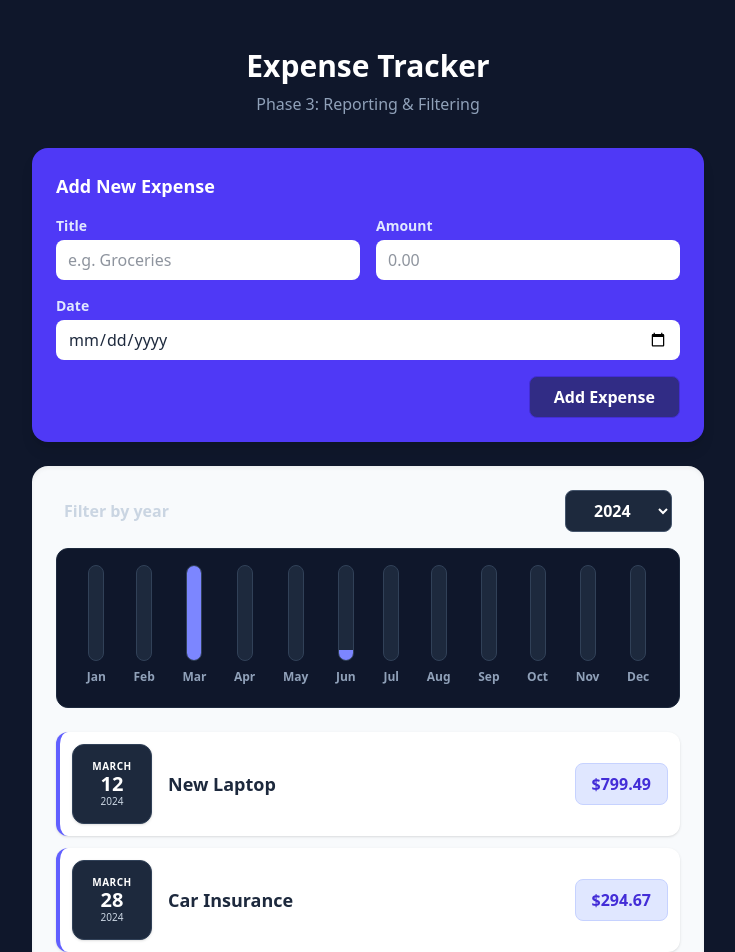
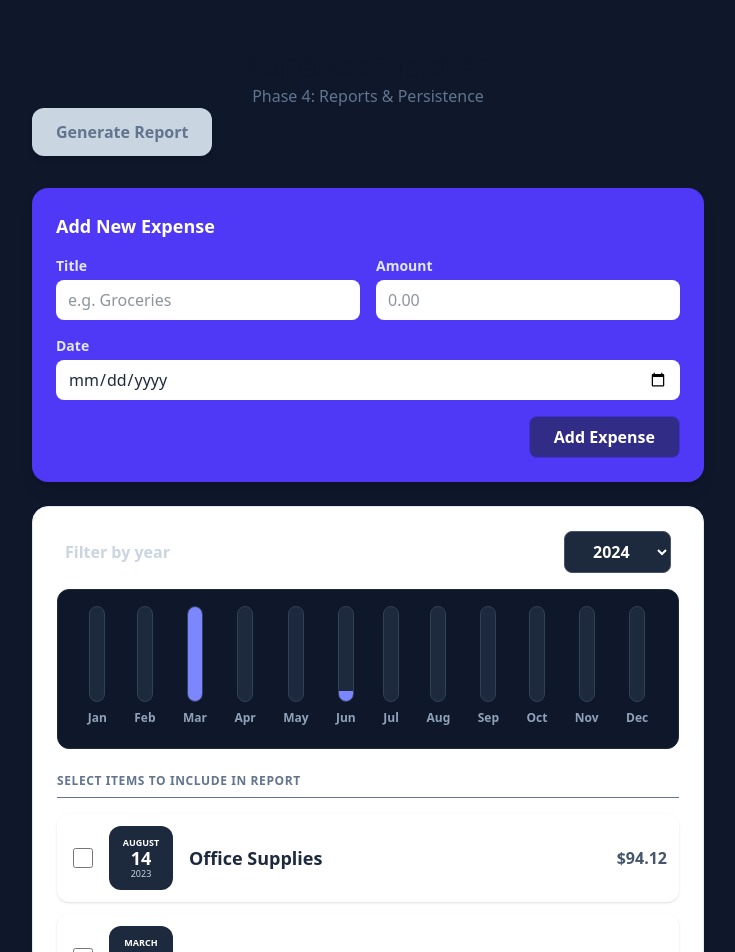
Before and after one commit to 251027-Java/RichardH, a React (Vite) app in the folder expense-tracker/: page / in a window 1280 px wide. Shown: the top 952 px of the page, without its empty margins (272-1007 px from the left). Built offline with nearby package versions, Linux system fonts and the light colour scheme.

Commit message:
phase 4 - report builder

```diff
--- a/expense-tracker/src/App.jsx
+++ b/expense-tracker/src/App.jsx
@@ -6,6 +6,8 @@ import ExpenseForm from "./components/ExpenseForm";
 import ExpenseList from "./components/ExpenseList/ExpenseList";
 import ExpensesChart from "./components/Expenses/ExpensesChart";
 import ExpensesFilter from "./components/Expenses/ExpensesFilter";
+import ReportSummary from "./components/ReportSummary";
+import SavedReportsList from "./components/SavedReportsList";
 
 // Mock data simulates a database response
 const DUMMY_EXPENSES = [
@@ -37,8 +39,11 @@ const DUMMY_EXPENSES = [
 
 function App() {
   const [expenses, setExpenses] = useState(DUMMY_EXPENSES);
-  // 1. State for the Filter
   const [filteredYear, setFilteredYear] = useState('2024');
+  // NEW STATE: Saved Reports List
+  const [selectedIds, setSelectedIds] = useState([]);
+  const [isReportVisible, setIsReportVisible] = useState(false);
+  const [savedReports, setSavedReports] = useState([]);
 
   const addExpenseHandler = (expense) => {
     const expenseWithId = { ...expense, id: Math.random().toString() };
@@ -49,35 +54,84 @@ function App() {
     setFilteredYear(selectedYear);
   };
 
-  // 2. DERIVED STATE (Filtering)
-  // We do not create a new "state" for filtered expenses.
-  // We just calculate it on the fly. This keeps data in sync.
+  const toggleExpenseHandler = (id) => {
+    setSelectedIds((prevSelected) => {
+      if (prevSelected.includes(id)) {
+        return prevSelected.filter(item => item !== id);
+      } else {
+        return [...prevSelected, id];
+      }
+    });
+  };
+
   const filteredExpenses = expenses.filter((expense) => {
     return expense.date.getFullYear().toString() === filteredYear;
   });
 
+  // NEW LOGIC: Handling the Save Action
+  const saveReportHandler = (reportData) => {
+    setSavedReports((prevReports) => [reportData, ...prevReports]);
+    setIsReportVisible(false); // Close modal on save
+    setSelectedIds([]); // Optional: Clear selection after saving
+  };
+
+  const reportExpenses = expenses.filter(expense => selectedIds.includes(expense.id));
+
   return (
     <div className="min-h-screen bg-slate-900 py-12 px-4 font-sans">
       <header className="max-w-2xl mx-auto mb-8 text-center">
-        <h1 className="text-3xl font-bold text-white mb-2">Expense Tracker</h1>
-        <p className="text-slate-400">Phase 3: Reporting & Filtering</p>
+        <div>
+          <h1 className="text-3xl font-bold text-slate-900">Expense Tracker</h1>
+          <p className="text-slate-500">Phase 4: Reports & Persistence</p>
+        </div>
+
+        <button
+          onClick={() => setIsReportVisible(true)}
+          disabled={selectedIds.length === 0}
+          className={`px-6 py-3 rounded-xl font-bold transition-all shadow-md flex items-center gap-2 ${selectedIds.length > 0
+            ? 'bg-indigo-600 text-white hover:bg-indigo-700 translate-y-0'
+            : 'bg-slate-300 text-slate-500 cursor-not-allowed'
+            }`}
+        >
+          <span>Generate Report</span>
+          {selectedIds.length > 0 && (
+            <span className="bg-indigo-800 text-xs px-2 py-1 rounded-full">{selectedIds.length}</span>
+          )}
+        </button>
       </header>
 
-      <ExpenseForm onSaveExpenseData={addExpenseHandler} />
+      <div className="w-full max-w-2xl mx-auto">
+        <ExpenseForm onSaveExpenseData={addExpenseHandler} />
 
-      <div className="w-full max-w-2xl mx-auto bg-slate-50 p-6 rounded-2xl shadow-inner mt-6">
-        {/* Controlled Component: Value and Change Handler passed from parent */}
+        <div className="bg-white p-6 rounded-2xl shadow-sm border border-slate-200">
+          {/* Controlled Component: Value and Change Handler passed from parent */}
         <ExpensesFilter
           selected={filteredYear}
           onChangeFilter={filterChangeHandler}
         />
 
         {/* Visual Report based on filtered data */}
-        <ExpensesChart expenses={filteredExpenses} />
+        <ExpensesChart expenses={filteredExpenses} /><h3 className="text-slate-500 font-bold border-b pb-2 mb-2 uppercase text-xs tracking-wider">
+            Select items to include in report
+          </h3>
+          <ExpenseList
+            items={expenses}
+            selectedIds={selectedIds}
+            onToggleItem={toggleExpenseHandler}
+          />
+        </div>
 
-        {/* List showing only filtered items */}
-        <ExpenseList items={filteredExpenses} />
+        {/* NEW: Display the list of saved reports */}
+        <SavedReportsList reports={savedReports} />
       </div>
+
+      {isReportVisible && (
+        <ReportSummary
+          selectedExpenses={reportExpenses}
+          onClose={() => setIsReportVisible(false)}
+          onSave={saveReportHandler} // Pass the save handler down
+        />
+      )}
     </div>
   );
 }
--- a/expense-tracker/src/components/ExpenseList/ExpenseItem.jsx
+++ b/expense-tracker/src/components/ExpenseList/ExpenseItem.jsx
@@ -4,14 +4,28 @@
 
 import ExpenseDate from '../ExpenseDate';
 
-const ExpenseItem = ({ title, amount, date }) => {
+const ExpenseItem = ({ id, title, amount, date, isSelected, onToggle }) => {
+    const month = date.toLocaleString('en-US', { month: 'long' });
+    const day = date.toLocaleString('en-US', { day: '2-digit' });
+    const year = date.getFullYear();
+
     return (
-        <div className="flex items-center justify-between p-3 my-3 bg-white rounded-xl shadow-sm hover:shadow-md transition-shadow duration-300 border-l-4 border-indigo-500">
+        <div className={`flex items-center justify-between p-3 my-3 rounded-xl shadow-sm transition-all duration-300 border-l-4 ${isSelected ? 'bg-indigo-50 border-indigo-600 ring-2 ring-indigo-200' : 'bg-white border-transparent hover:shadow-md'}`}>
             <div className="flex items-center gap-4">
-                <ExpenseDate date={date} />
+                <input
+                    type="checkbox"
+                    checked={isSelected}
+                    onChange={() => onToggle(id)}
+                    className="w-5 h-5 accent-indigo-600 cursor-pointer"
+                />
+                <div className="flex flex-col items-center justify-center bg-slate-800 text-white rounded-xl w-16 h-16 shrink-0">
+                    <div className="text-[9px] font-bold uppercase">{month}</div>
+                    <div className="text-lg font-bold leading-none">{day}</div>
+                    <div className="text-[9px] text-slate-300">{year}</div>
+                </div>
                 <h2 className="text-lg font-semibold text-slate-800">{title}</h2>
             </div>
-            <div className="bg-indigo-100 text-indigo-700 font-bold py-2 px-4 rounded-lg border border-indigo-200">
+            <div className="font-bold text-slate-600">
                 ${amount.toFixed(2)}
             </div>
         </div>
--- a/expense-tracker/src/components/ExpenseList/ExpenseList.jsx
+++ b/expense-tracker/src/components/ExpenseList/ExpenseList.jsx
@@ -4,18 +4,21 @@
 
 import ExpenseItem from './ExpenseItem';
 
-const ExpenseList = ({ items }) => {
+const ExpenseList = ({ items, selectedIds, onToggleItem }) => {
     if (items.length === 0) {
-        return <p className="text-center text-slate-400 italic mt-4">No expenses found for this year.</p>;
+        return <p className="text-center text-slate-400 italic mt-4">No expenses found.</p>;
     }
     return (
         <ul className="mt-4">
             {items.map((expense) => (
                 <ExpenseItem
                     key={expense.id}
+                    id={expense.id}
                     title={expense.title}
                     amount={expense.amount}
                     date={expense.date}
+                    isSelected={selectedIds.includes(expense.id)}
+                    onToggle={onToggleItem}
                 />
             ))}
         </ul>
--- /dev/null
+++ b/expense-tracker/src/components/ReportSummary.jsx
@@ -0,0 +1,82 @@
+// --- COMPONENT 1: ReportSummary (The "Report") ---
+// Updated to include a "Save" button
+
+const ReportSummary = ({ selectedExpenses, onClose, onSave }) => {
+  const totalAmount = selectedExpenses.reduce((sum, item) => sum + item.amount, 0);
+  const reportDate = new Date().toLocaleDateString();
+
+  const handleSave = () => {
+    const reportData = {
+      id: Math.random().toString(),
+      date: reportDate,
+      total: totalAmount,
+      itemCount: selectedExpenses.length,
+    };
+    onSave(reportData);
+  };
+
+  return (
+    <div className="fixed inset-0 bg-black/70 flex items-center justify-center p-4 z-50">
+      <div className="bg-white w-full max-w-lg rounded-2xl shadow-2xl overflow-hidden animate-fade-in">
+        <div className="bg-indigo-900 p-6 text-white flex justify-between items-center">
+          <div>
+            <h2 className="text-2xl font-bold">Expense Report</h2>
+            <p className="text-indigo-200 text-sm">Generated on {reportDate}</p>
+          </div>
+          <button onClick={onClose} className="text-indigo-200 hover:text-white font-bold text-xl">&times;</button>
+        </div>
+
+        <div className="p-6 max-h-[60vh] overflow-y-auto">
+          <table className="w-full text-left border-collapse">
+            <thead>
+              <tr className="border-b-2 border-slate-100 text-slate-500 text-sm uppercase">
+                <th className="py-2">Date</th>
+                <th className="py-2">Item</th>
+                <th className="py-2 text-right">Amount</th>
+              </tr>
+            </thead>
+            <tbody>
+              {selectedExpenses.map(exp => (
+                <tr key={exp.id} className="border-b border-slate-50">
+                  <td className="py-3 text-slate-500 text-sm">{exp.date.toLocaleDateString()}</td>
+                  <td className="py-3 font-medium text-slate-800">{exp.title}</td>
+                  <td className="py-3 text-right font-mono text-slate-700">${exp.amount.toFixed(2)}</td>
+                </tr>
+              ))}
+            </tbody>
+            <tfoot>
+              <tr className="bg-indigo-50">
+                <td colSpan="2" className="py-4 pl-4 font-bold text-indigo-900">Total Approved</td>
+                <td className="py-4 text-right font-bold text-indigo-900 pr-2 text-xl">${totalAmount.toFixed(2)}</td>
+              </tr>
+            </tfoot>
+          </table>
+        </div>
+
+        <div className="p-4 bg-slate-50 text-right border-t flex justify-end gap-2">
+           <button
+            onClick={() => window.print()}
+            className="text-indigo-600 font-bold hover:bg-indigo-100 px-4 py-2 rounded transition-colors"
+          >
+            Print
+          </button>
+          {/* NEW: Save Button */}
+          <button
+            onClick={handleSave}
+            className="bg-emerald-600 text-white font-bold px-4 py-2 rounded hover:bg-emerald-700 transition-colors shadow-sm flex items-center gap-2"
+          >
+            Save Report
+          </button>
+          <button
+            onClick={onClose}
+            className="bg-slate-200 text-slate-700 font-bold px-4 py-2 rounded hover:bg-slate-300 transition-colors"
+          >
+            Close
+          </button>
+        </div>
+      </div>
+    </div>
+  );
+};
+
+export default ReportSummary;
--- /dev/null
+++ b/expense-tracker/src/components/SavedReportsList.jsx
@@ -0,0 +1,29 @@
+// --- NEW COMPONENT: SavedReportsList ---
+// Displays the history of saved reports
+
+const SavedReportsList = ({ reports }) => {
+    if (reports.length === 0) return null;
+
+    return (
+        <div className="mt-8 bg-white p-6 rounded-2xl shadow-sm border border-slate-200">
+            <h3 className="text-slate-500 font-bold border-b pb-2 mb-4 uppercase text-xs tracking-wider">
+                Saved Reports History
+            </h3>
+            <div className="grid gap-3">
+                {reports.map(report => (
+                    <div key={report.id} className="flex justify-between items-center p-4 bg-slate-50 rounded-lg border border-slate-100 hover:border-indigo-200 transition-colors">
+                        <div className="flex flex-col">
+                            <span className="font-bold text-slate-700">Report #{report.id.substring(2, 6)}</span>
+                            <span className="text-xs text-slate-500">Generated: {report.date} • {report.itemCount} items</span>
+                        </div>
+                        <div className="text-indigo-700 font-mono font-bold text-lg">
+                            ${report.total.toFixed(2)}
+                        </div>
+                    </div>
+                ))}
+            </div>
+        </div>
+    );
+};
+
+export default SavedReportsList;
```
Also changed, not shown: 1 other file (tests, documents, lock files or other folders).
